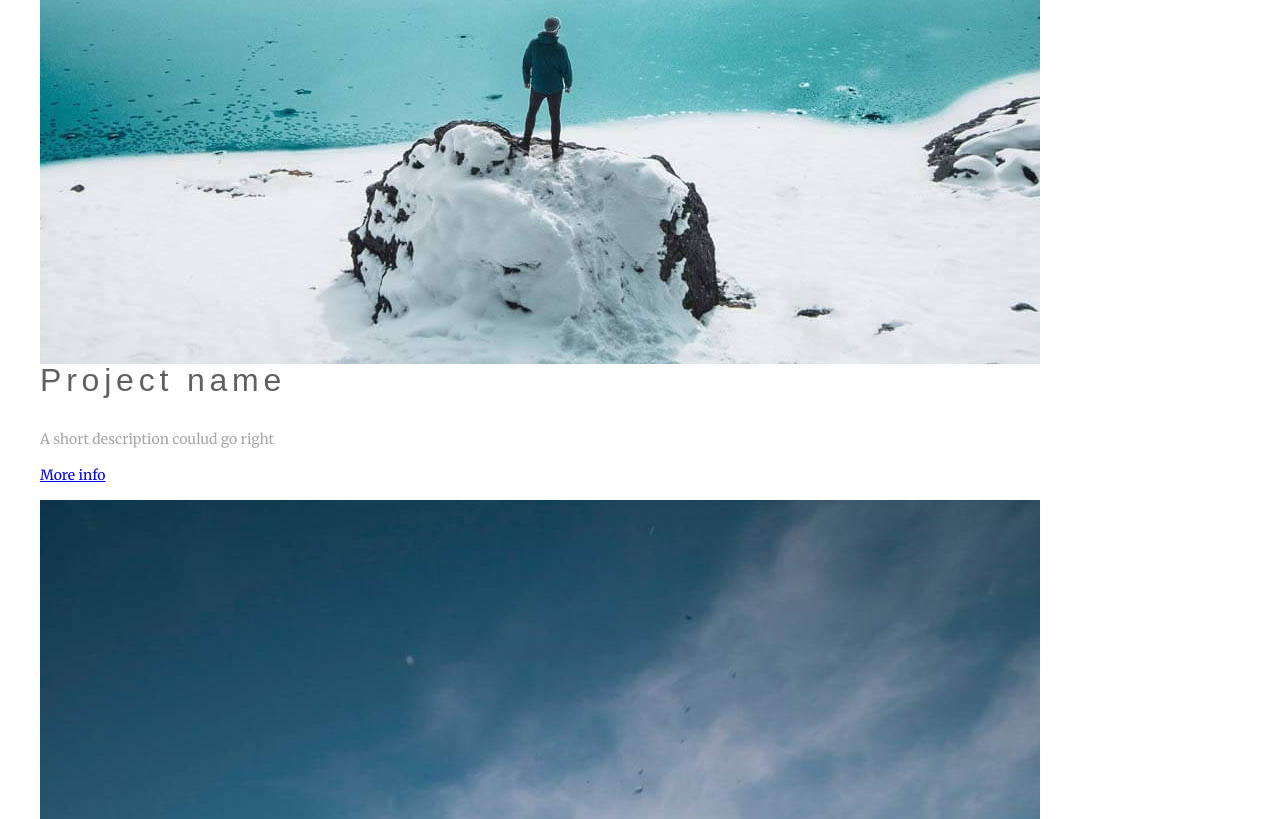
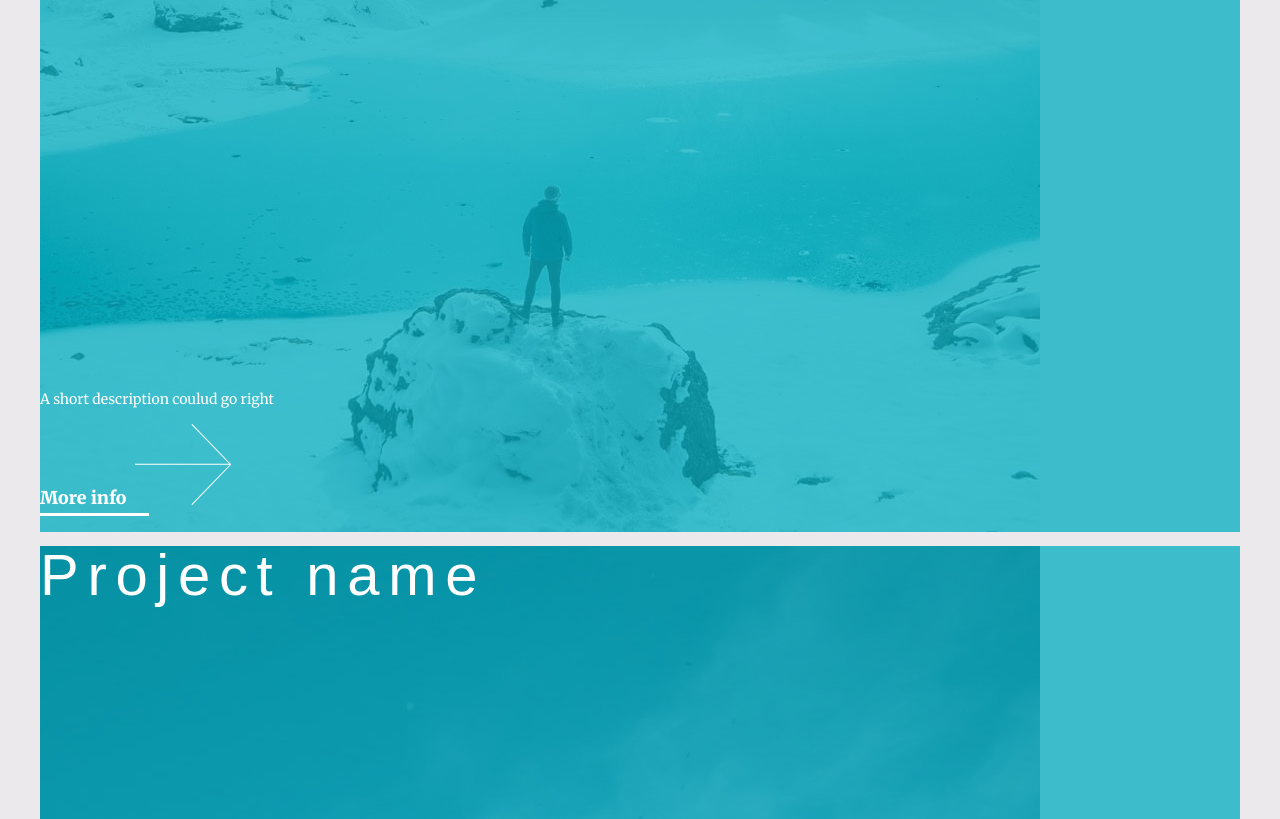
Before and after one commit to banet/portfolio-css-grid, a website: page index.html in a window 1280 px wide. Shown: the part 3165-3984 px from the top of the page. Drawn offline with Linux system fonts and the light colour scheme; a web font is replaced by a local one.

Commit message:
working on portfolio section

```diff
--- a/index.html
+++ b/index.html
@@ -51,7 +51,7 @@
         intuitive!</p>
         </div><!--end-about-text-->
     </section><!--end-about-->
-    <section id="portfolio">
+    <section class="portfolio">
 
             <h1>My work</h1>
 
@@ -61,7 +61,7 @@
                 <figure class="portfolio-item">
                     <img src="img/img-4.jpg" alt="snow">
                     <figcaption>
-                        <h2 class="project-title">Project name</h2>
+                        <h2 class="portfolio-title">Project name</h2>
                         <p class="portfolio-desc">A short description coulud go right</p>
                         <a href="#" class="portfolio-link">More info</a>
                     </figcaption>
@@ -73,7 +73,7 @@
                 <figure class="portfolio-item">
                     <img src="img/img-5.jpg" alt="snow">
                     <figcaption>
-                        <h2 class="project-title">Project name</h2>
+                        <h2 class="portfolio-title">Project name</h2>
                         <p class="portfolio-desc">A short description coulud go right</p>
                         <a href="#" class="portfolio-link">More info</a>
                     </figcaption>
@@ -86,7 +86,7 @@
                 <figure class="portfolio-item">
                     <img src="img/img-8.jpg" alt="snow">
                     <figcaption>
-                        <h2 class="project-title">Project name</h2>
+                        <h2 class="portfolio-title">Project name</h2>
                         <p class="portfolio-desc">A short description coulud go right</p>
                         <a href="#" class="portfolio-link">More info</a>
                     </figcaption>
@@ -99,7 +99,7 @@
                 <figure class="portfolio-item">
                     <img src="img/img-7.jpg" alt="snow">
                     <figcaption>
-                        <h2 class="project-title">Project name</h2>
+                        <h2 class="portfolio-title">Project name</h2>
                         <p class="portfolio-desc">A short description coulud go right</p>
                         <a href="#" class="portfolio-link">More info</a>
                     </figcaption>
@@ -112,7 +112,7 @@
                 <figure class="portfolio-item">
                     <img src="img/img-9.jpg" alt="snow">
                     <figcaption>
-                        <h2 class="project-title">Project name</h2>
+                        <h2 class="portfolio-title">Project name</h2>
                         <p class="portfolio-desc">A short description coulud go right</p>
                         <a href="#" class="portfolio-link">More info</a>
                     </figcaption>
--- a/scss/partials/_about-me.scss
+++ b/scss/partials/_about-me.scss
@@ -1,7 +1,8 @@
 .about-me {
     @include container;
     @include clearfix;
-    margin-top: 3em;
+    margin-top: 5em;
+    margin-bottom: 5em;
 }
 
 .about-img {
--- a/scss/partials/_all.scss
+++ b/scss/partials/_all.scss
@@ -2,3 +2,4 @@
 @import '_welcome';
 @import '_intro';
 @import '_about-me';
+@import '_portfolio';
--- /dev/null
+++ b/scss/partials/_portfolio.scss
@@ -0,0 +1,52 @@
+.portfolio {
+    text-align: center;
+    background: $light-gray;
+    padding: 5em 0;
+}
+
+.portfolio-item {
+    position: relative;
+    overflow: hidden;
+
+    img {
+        display: block;
+    }
+    figcaption {
+    background: $accent;
+    position: absolute;
+    top: 0;
+    bottom: 0;
+    right: 0;
+    left: 0;
+    background: rgba($accent, .75 );
+    color: $white;
+    text-align: left;
+    display: flex;
+    flex-direction: column;
+    }
+}
+
+.portfolio-title {
+    color: $white;
+    font-size: 3.625rem;
+    margin-bottom: auto;
+}
+
+.portfolio-link{
+    color: $white;
+    font-weight: $fw-b;
+    font-size: 1.1rem;
+    text-decoration: none;
+    border-bottom: 3px solid $white;
+    align-self: flex-start;
+    margin-bottom: 1rem;
+
+    &::after {
+        content: url(../img/arrow.svg);
+        height: .8em;
+        width: .8em;
+        display: inline-block;
+        margin-left: .5em;
+
+    }
+}
```
Also changed, not shown: css/main.css, css/partials/portfolio.css (added), img/arrow.svg (added).
